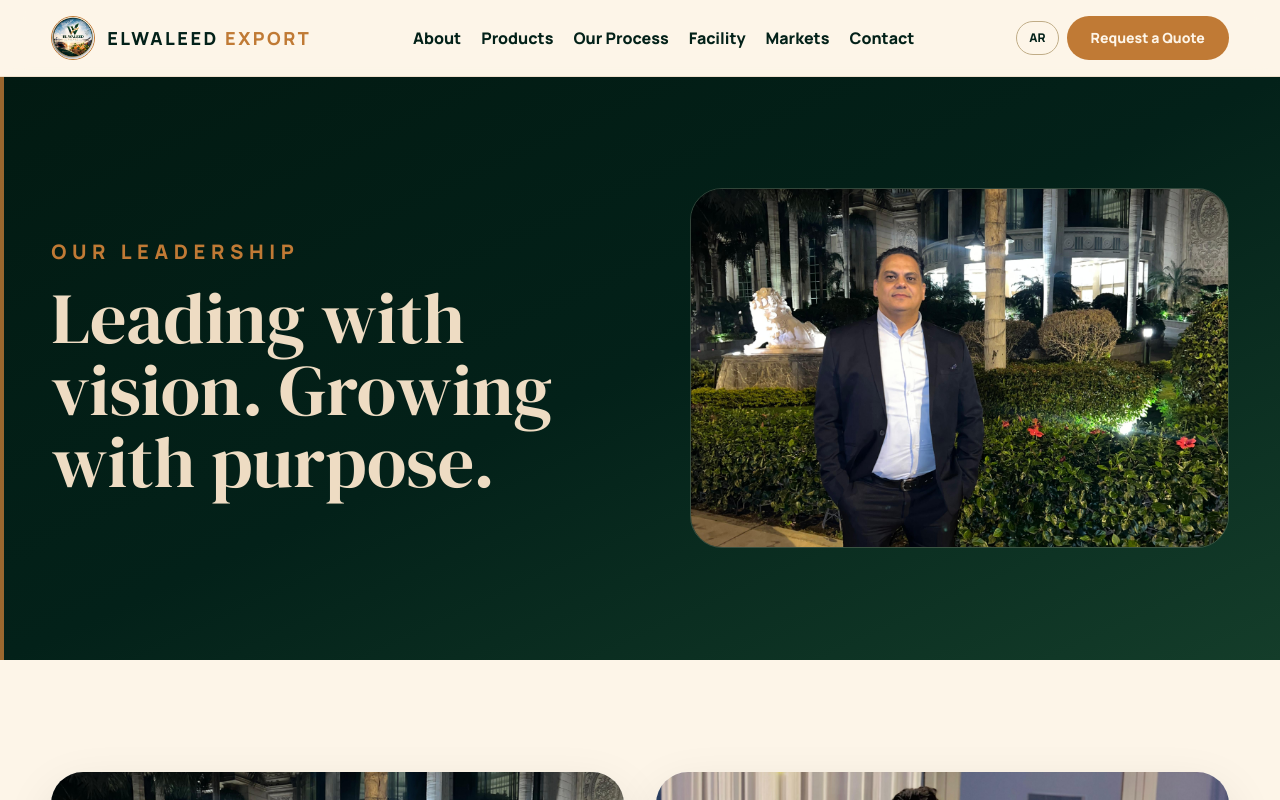
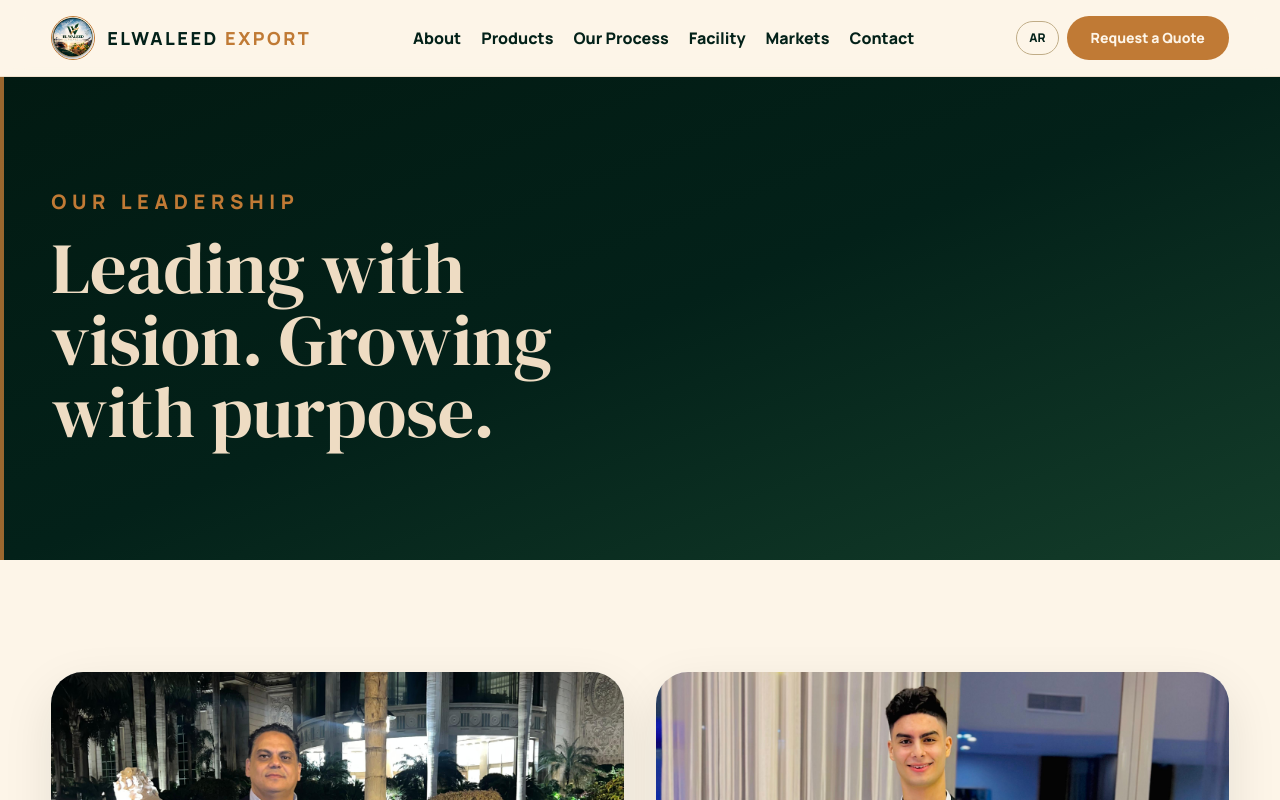
Before and after one commit to MOsaber22/Elwaleed, a React (Vite) app: page /leaderships in a window 1280 px wide. Shown: the top 800 px of the page. Built offline with nearby package versions, Linux system fonts and the light colour scheme.

Commit message:
edit leadership and brands

```diff
--- a/src/locales/ar.json
+++ b/src/locales/ar.json
@@ -284,7 +284,7 @@
     "title": "العلامات التجارية",
     "heading": "علاماتنا التجارية",
     "ramsesFruit": {
-      "name": "رامسيس فروت",
+      "name": "رمسيس فروت",
       "tagline": "منتجات زراعية مصرية فاخرة",
       "description": "رامسيس فروت هي علامة تجارية متخصصة في المنتجات الزراعية الطازجة، مستوحاة من تراث مصر ومصممة لتلبية احتياجات الأسواق العالمية."
     },
--- a/src/pages/Leaderships.jsx
+++ b/src/pages/Leaderships.jsx
@@ -16,14 +16,6 @@ const Leaderships = () => {
               {t("leaderships.heading")}
             </h1>
           </div>
-          <div className="h-[280px] overflow-hidden rounded-[2rem] border border-brand-pale/20 md:h-[360px]">
-            <img
-              src="/leadership1.jpeg"
-              alt={t("leaderships.waleedHammad.name")}
-              className="h-full w-full object-cover"
-              style={{ objectPosition: "center 42%" }}
-            />
-          </div>
         </div>
       </section>
       <Leadership detailed />
```
